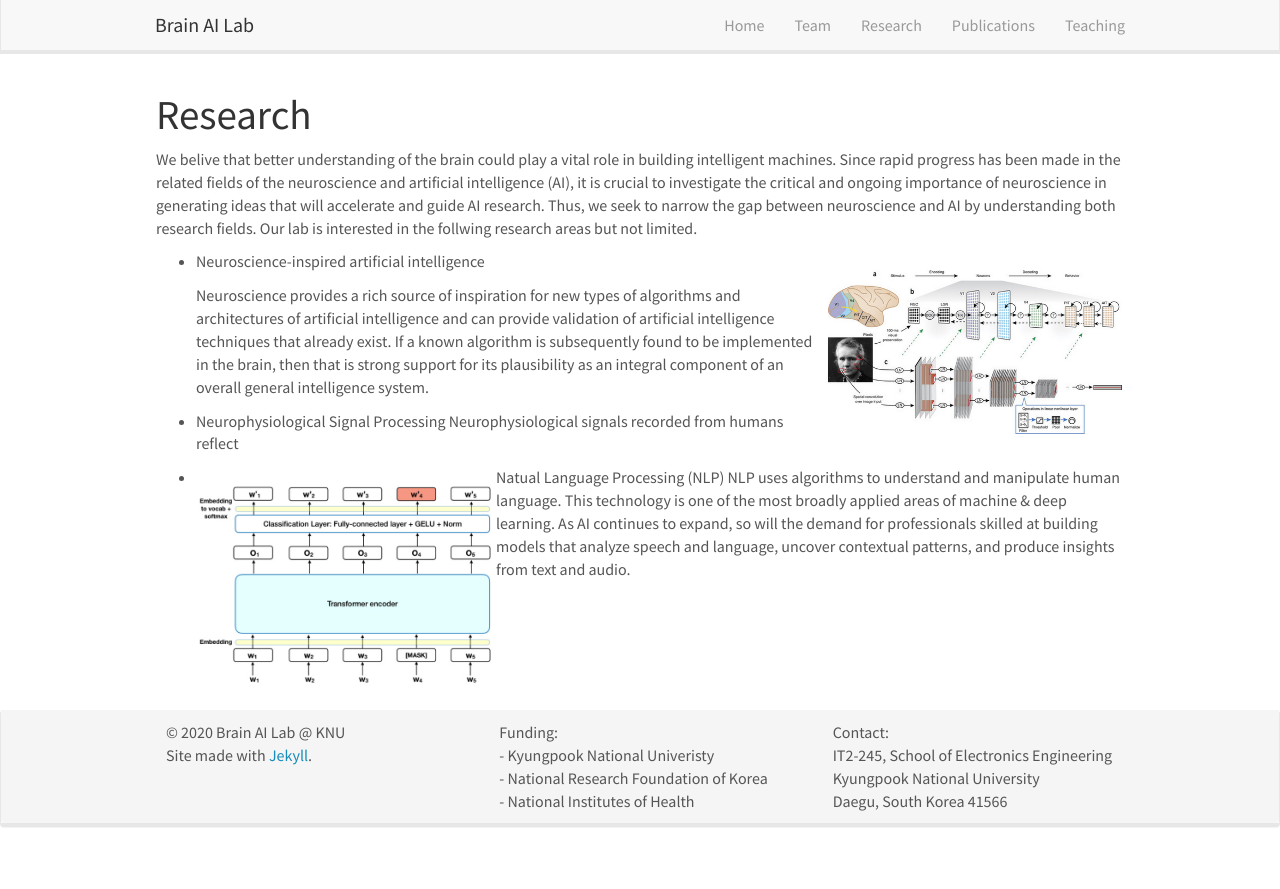
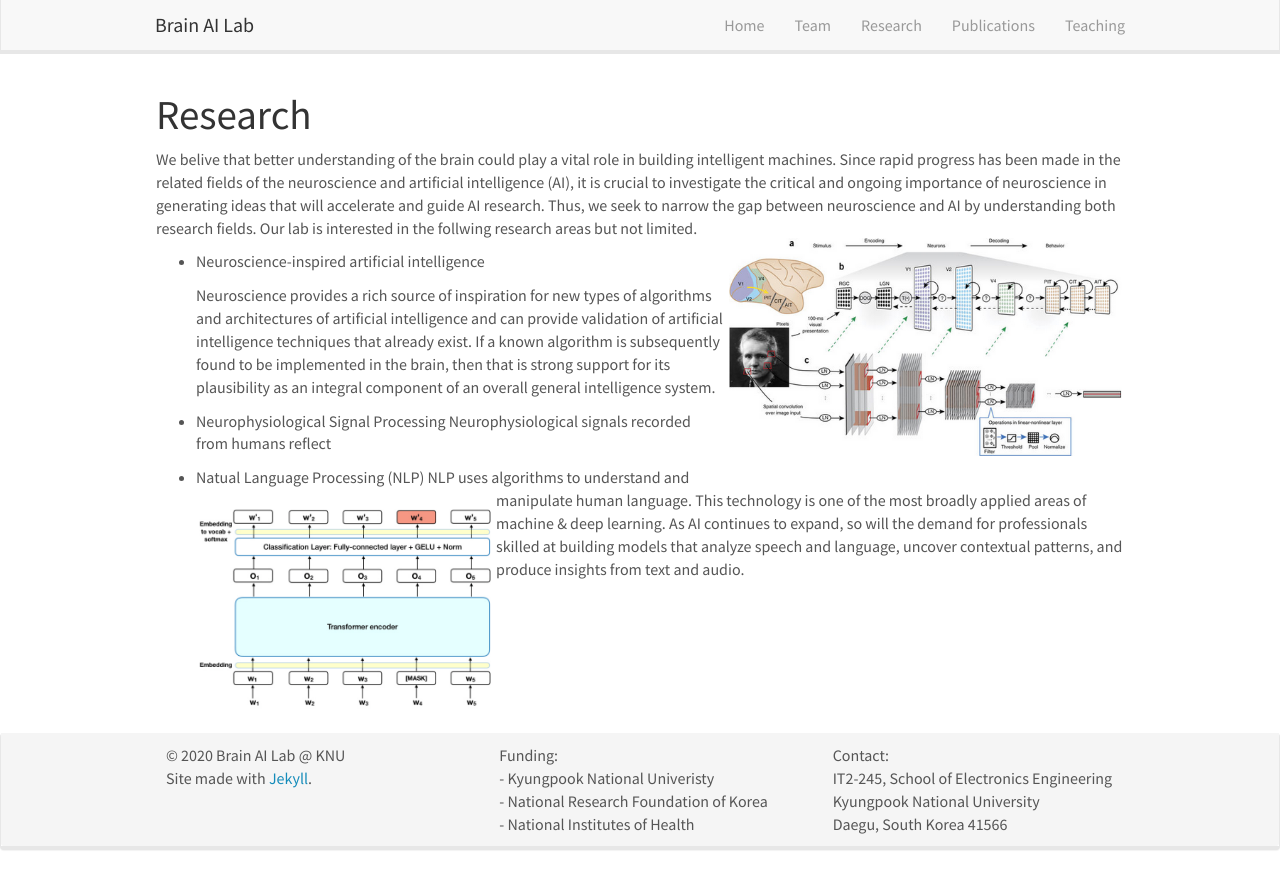
Before and after one commit to KNU-BrainAI/knu-brainai.github.io, a Jekyll site: the page built from _pages/research.md, in a window 1280 px wide. Shown: the top 889 px of the page. Built offline with Jekyll 4.4.1, drawn with Linux system fonts in a browser that asks for light colours; nearby versions of some CDN libraries.

Commit message:
Update research.md

```diff
--- a/_pages/research.md
+++ b/_pages/research.md
@@ -9,8 +9,8 @@ permalink: /research/
 # Research
 
 We belive that better understanding of the brain could play a vital role in building intelligent machines. Since rapid progress has been made in the related fields of the neuroscience and artificial intelligence (AI), it is crucial to investigate the critical and ongoing importance of neuroscience in generating ideas that will accelerate and guide AI research. Thus, we seek to narrow the gap between neuroscience and AI by understanding both research fields. Our lab is interested in the follwing research areas but not limited.
-
-- Neuroscience-inspired artificial intelligence ![]({{ site.url }}{{ site.baseurl }}/images/cnn.png){: style="width: 300px; float: right;border: 5px"}
+![]({{ site.url }}{{ site.baseurl }}/images/cnn.png){: style="width: 400px; float: right;border: 5px"}
+- Neuroscience-inspired artificial intelligence
 
   Neuroscience provides a rich source of inspiration for new types of algorithms and architectures of artificial intelligence and can provide validation of   artificial intelligence techniques that already exist. If a known algorithm is subsequently found to be implemented in the brain, then that is strong support for its plausibility as an integral component of an overall general intelligence system.
 
```
